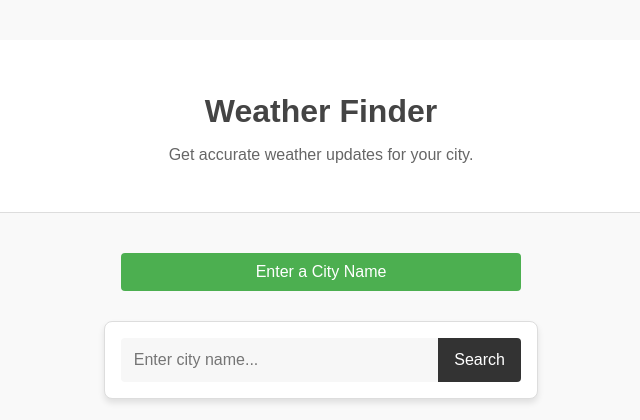
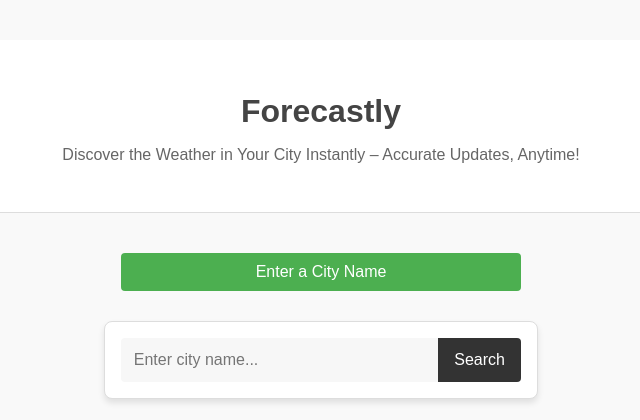
Before and after one commit to Sachin-Ram/Weather_App, a Flask app: page / in a window 1280 px wide. Shown: the top 420 px of the page, without its empty margins (319-959 px from the left). Run offline with Flask 3, Linux system fonts and the light colour scheme.

Commit message:
Updated weather controller to include more weather details

```diff
--- a/controller/weather_service_controller.py
+++ b/controller/weather_service_controller.py
@@ -14,6 +14,7 @@ def func():
     if request.method == "GET" and not city:
 
         flash("Enter a City Name","success")
+
         return render_template("index.html")
 
     if request.method=="POST" and not city :
@@ -41,9 +42,11 @@ def func():
             "city": response["name"],
             "temperature": round(response["main"]["temp"]),  # Convert Kelvin to Celsius
             "description": response["weather"][0]["description"],
-            "country": response["sys"]["country"],
+            # "country": response["sys"]["country"],
+            "wind_speed": response["wind"]["speed"],
+            # "rain": response.get("rain", {}).get("1h", 0),
         }
-        flash("data fetched","success")
+        flash("Data fetched","success")
         return render_template("index.html",weather_data=weather_data)
 
     except Exception as e:
--- a/templates/index.html
+++ b/templates/index.html
@@ -10,8 +10,8 @@
 
 <body>
     <header class="header">
-        <h1>Weather Finder</h1>
-        <p>Get accurate weather updates for your city.</p>
+        <h1>Forecastly</h1>
+        <p>Discover the Weather in Your City Instantly – Accurate Updates, Anytime!</p>
     </header>
 
     <main class="container">
@@ -37,6 +37,7 @@
                 <h2>Weather in {{weather_data.city}}</h2>
                 <p>Temperature : {{weather_data.temperature}} °C </p>
                 <p>condition : {{weather_data.description}} </p>
+                <p>Wind Speed: {{ weather_data.wind_speed }}%</p>
             </div>
         {% endif %}
     </main>
```
